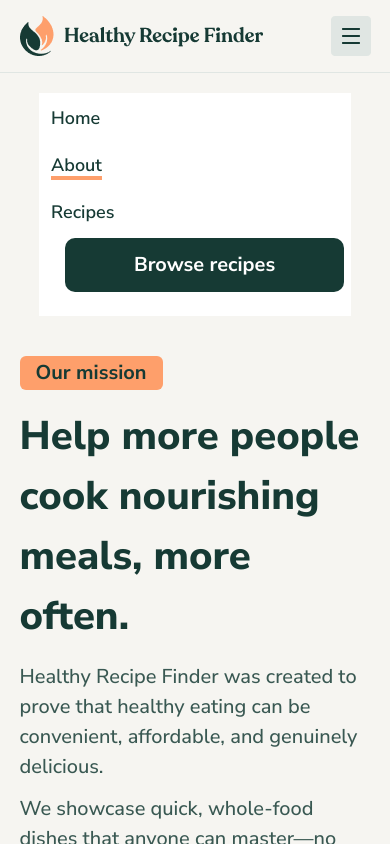
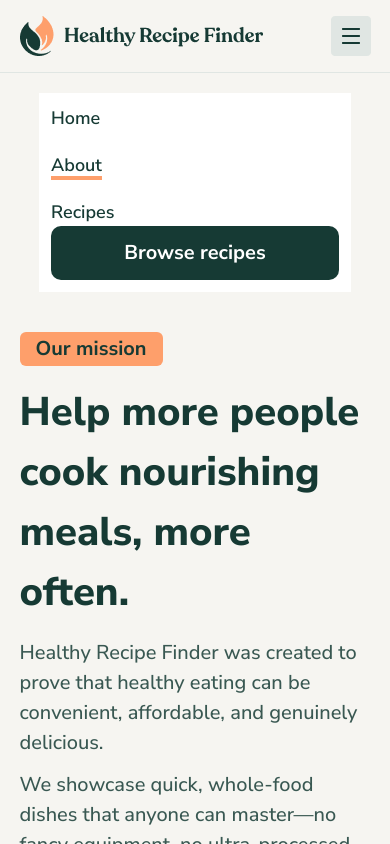
Before and after one commit to bakeji/recipe-finder, a Next.js app: page /about in a window 390 px wide. Both pictures are taken after a click on the button 350 px from the left and 36 px from the top of the page. Shown: the top 844 px of the page. Built offline with nearby package versions, Linux system fonts and the light colour scheme.

Commit message:
fixed the browse recipe button

```diff
--- a/components/exist.tsx
+++ b/components/exist.tsx
@@ -9,9 +9,9 @@ export default function WhyWeExist(){
     return(
         <div className="border-b-1 border-[#E0E6E3]">
             <div className="w-[90%] mx-auto flex gap-18 justify-between items-start py-12 max-lg:flex-col " >
-                <h1 className=" text-[48px] w-2/5 font-[800] text-[#163A34] text-center max-lg:text-left "> Why we exist </h1>
+                <h1 className=" text-[48px] w-2/5 font-[800] text-[#163A34] text-center max-lg:text-left max-lg:w-full "> Why we exist </h1>
 
-                <div className="flex flex-col w-3/5 gap-6 items-start justify-center" >
+                <div className="flex flex-col w-3/5 gap-6 items-start justify-center max-lg:w-full " >
                     {reasons.map((reason, id)=>(
                     <div key={id} className="flex gap-2 justify-center items-start ">
                         <Image className="mt-2" src='/icon-bullet-point.svg' width={32} height={32} alt="bullet point" />
--- a/components/mobilenav.tsx
+++ b/components/mobilenav.tsx
@@ -24,8 +24,8 @@ export default function MobileNav({showMobileNav, setShowMobileNav}:MobileProps)
                 </ul>
              </nav>
 
-          <div className="w-[90%] py-3 mx-auto ">
-          <button className="text-[20px] py-3 w-[95%] font-[700] px-4 box-content bg-[#163A34] text-white rounded-[10px] ">Browse recipes</button>
+          <div className="w-[100%] flex items-center justify-center ">
+          <Link onClick={()=>{setShowMobileNav(false)}} href='/recipes' className="text-[20px] py-3 w-full text-center font-[700] px-4 box-content bg-[#163A34] text-white rounded-[10px] ">Browse recipes</Link>
         </div>
 
 
--- a/components/philosophy.tsx
+++ b/components/philosophy.tsx
@@ -10,9 +10,9 @@ export default function Philosophy(){
     return(
 
         <div className="w-[90%] mx-auto flex gap-18 justify-between items-start py-12 max-lg:flex-col" >
-            <h1 className=" text-[48px] w-2/5  font-[800] text-[#163A34] text-center max-lg:text-left"> Our food Philosophy</h1>
+            <h1 className=" text-[48px] w-2/5  font-[800] text-[#163A34] text-center max-lg:text-left max-lg:w-full"> Our food Philosophy</h1>
 
-            <div className="flex flex-col gap-6  items-start justify-center w-3/5">
+            <div className="flex flex-col gap-6  items-start justify-center w-3/5  max-lg:w-full  ">
                 {philosophys.map((reasons,id)=>(
                     <div key={id} className="flex gap-2 justify-center items-start" >
                         <Image className="mt-2" src='/icon-bullet-point.svg' width={32} height={32} alt="bullet point" />
--- a/components/recipe-list.tsx
+++ b/components/recipe-list.tsx
@@ -27,7 +27,6 @@ export default function RecipeList({data}:RecipeProps){
     const pathName = usePathname()
 
     const randomRecipes = data.sort(()=> Math.random()-0.5 ).slice(0, 3);
-console.log(randomRecipes)
  const newData = pathName === '/recipes'? data : randomRecipes
 
 
@@ -58,8 +57,8 @@ console.log(randomRecipes)
                     </div>
                 </div>
 
-               <div className="flex items-center w-[100%] justify-center max-lg:justify-start">
-                 <div className="px-[32px] py-[16px] rounded-4xl w-[90%] text-center text-[16px] font-[700] text-white bg-[#163A34]"> <Link href={`recipes/${recipe.slug}`}> View Recipe</Link> </div>
+               <div className="flex items-center w-full justify-center ">
+                 <Link className="px-[32px] py-[16px] rounded-4xl w-[95%] text-center text-[16px] font-[700] text-white bg-[#163A34]" href={`recipes/${recipe.slug}`}> View Recipe</Link>
                </div>
             </div>
 
```
